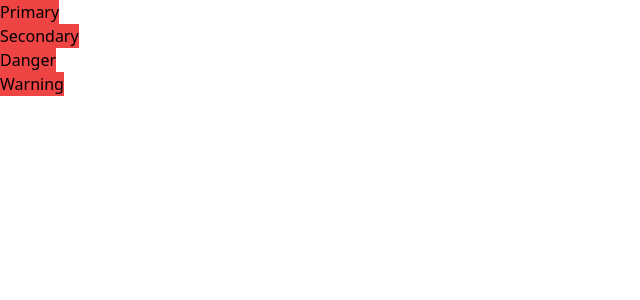
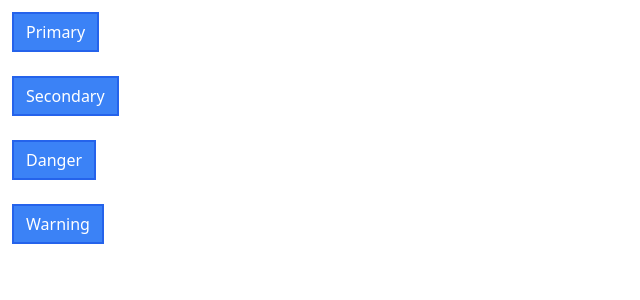
Before and after one commit to shashikant-14/Comps, a React (Create React App) app: page / in a window 1280 px wide. Shown: the top 300 px of the page, without its empty margins (0-640 px from the left). Built offline with nearby package versions, Linux system fonts and the light colour scheme.

Commit message:
using tailwind css

```diff
--- a/src/Components/Button.js
+++ b/src/Components/Button.js
@@ -3,7 +3,7 @@ import PropTypes from "prop-types"
 
 function Button({ children, primary, secondary, success, warning, danger, outline, rounded }) {
   return (
-    <button className='bg-red-500'>
+    <button className='bg-blue-500 text-white mx-3 my-3 px-3 py-1.5 border-2 border-blue-600'>
       {children}
     </button>
   )
```
